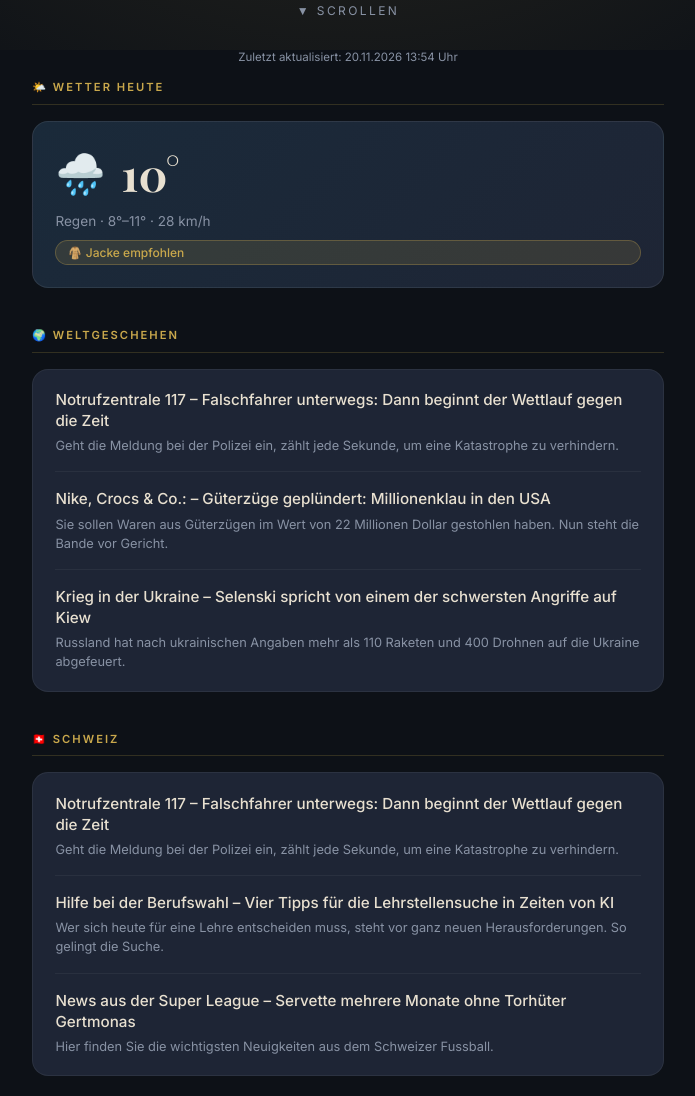
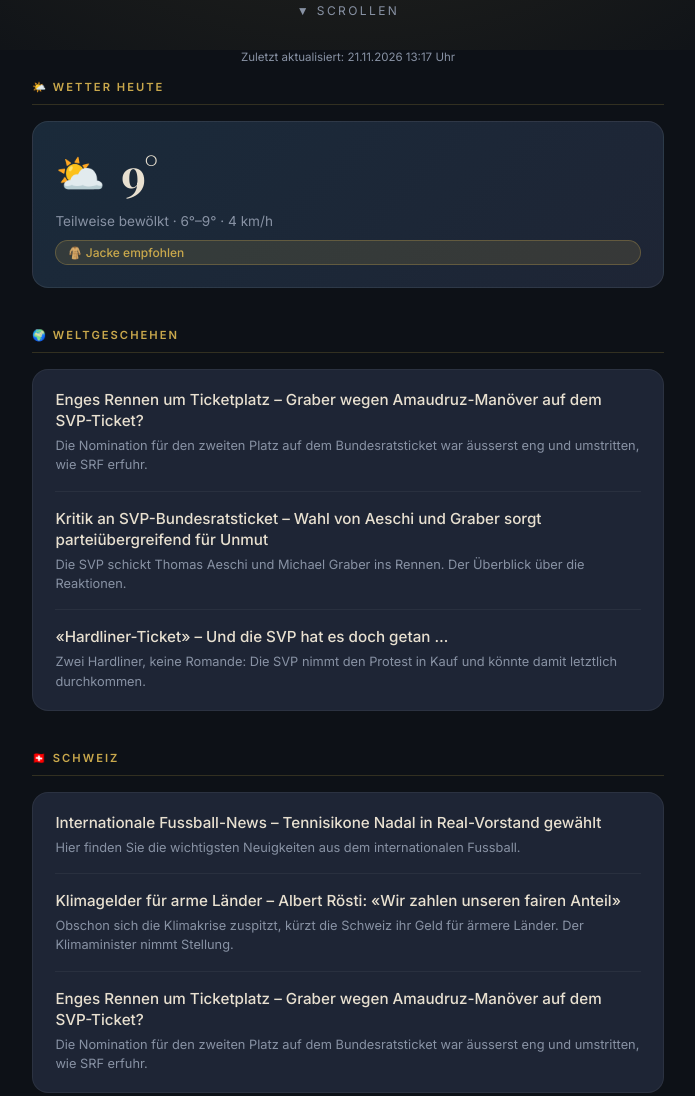
Before and after one commit to marcelbornhauser-sudo/noey-briefing, a plain HTML site: page index.html in a window 1280 px wide. Shown: the part 750-1846 px from the top of the page, without its empty margins (292-987 px from the left). Drawn offline with nearby package versions, Linux system fonts and the light colour scheme; a web font is replaced by a local one.

Commit message:
Daily briefing update 2026-11-21

```diff
--- a/index.html
+++ b/index.html
@@ -65,22 +65,22 @@ body { background: var(--night); color: var(--text); font-family: 'Inter', sans-
 </svg>
 </div>
 <h1 class="greeting">Guten Morgen<em>von Noey</em></h1>
-<div class="date-pill">Freitag, 20. November 2026</div>
+<div class="date-pill">Samstag, 21. November 2026</div>
 <div class="scroll-hint">▼ SCROLLEN</div>
 </div>
 
 <div class="content">
-<p class="updated-time">Zuletzt aktualisiert: 20.11.2026 13:54 Uhr</p>
+<p class="updated-time">Zuletzt aktualisiert: 21.11.2026 13:17 Uhr</p>
 
 <div class="section">
 <div class="section-header">🌤️ Wetter heute</div>
 <div class="weather-card">
 <div class="weather-main">
-<span class="weather-icon">🌧️</span>
-<span class="weather-temp">10°</span>
+<span class="weather-icon">⛅</span>
+<span class="weather-temp">9°</span>
 </div>
 <div class="weather-details">
-<span>Regen · 8°–11° · 28 km/h</span>
+<span>Teilweise bewölkt · 6°–9° · 4 km/h</span>
 <span class="badge badge-warning">🧥 Jacke empfohlen</span>
 </div>
 </div>
@@ -89,28 +89,28 @@ body { background: var(--night); color: var(--text); font-family: 'Inter', sans-
 <div class="section">
 <div class="section-header">🌍 Weltgeschehen</div>
 <div class="card"><div class="news-item">
-<h3 class="news-title"><a href="https://www.srf.ch/radio-srf-1/notrufzentrale-117-falschfahrer-unterwegs-dann-beginnt-der-wettlauf-gegen-die-zeit" target="_blank" style="color:inherit;text-decoration:none;">Notrufzentrale 117 – Falschfahrer unterwegs: Dann beginnt der Wettlauf gegen die Zeit</a></h3>
-<p class="news-meta">Geht die Meldung bei der Polizei ein, zählt jede Sekunde, um eine Katastrophe zu verhindern.</p>
+<h3 class="news-title"><a href="https://www.srf.ch/news/schweiz/enges-rennen-um-ticketplatz-graber-wegen-amaudruz-manoever-auf-dem-svp-ticket" target="_blank" style="color:inherit;text-decoration:none;">Enges Rennen um Ticketplatz – Graber wegen Amaudruz-Manöver auf dem SVP-Ticket?</a></h3>
+<p class="news-meta">Die Nomination für den zweiten Platz auf dem Bundesratsticket war äusserst eng und umstritten, wie SRF erfuhr.</p>
 </div><div class="news-item">
-<h3 class="news-title"><a href="https://www.srf.ch/news/international/nike-crocs-co-gueterzuege-gepluendert-millionenklau-in-den-usa" target="_blank" style="color:inherit;text-decoration:none;">Nike, Crocs &amp; Co.: – Güterzüge geplündert: Millionenklau in den USA</a></h3>
-<p class="news-meta">Sie sollen Waren aus Güterzügen im Wert von 22 Millionen Dollar gestohlen haben. Nun steht die Bande vor Gericht.</p>
+<h3 class="news-title"><a href="https://www.srf.ch/news/schweiz/kritik-an-svp-bundesratsticket-wahl-von-aeschi-und-graber-sorgt-parteiuebergreifend-fuer-unmut" target="_blank" style="color:inherit;text-decoration:none;">Kritik an SVP-Bundesratsticket – Wahl von Aeschi und Graber sorgt parteiübergreifend für Unmut</a></h3>
+<p class="news-meta">Die SVP schickt Thomas Aeschi und Michael Graber ins Rennen. Der Überblick über die Reaktionen.</p>
 </div><div class="news-item">
-<h3 class="news-title"><a href="https://www.srf.ch/news/international/ukraine/krieg-in-der-ukraine-selenski-spricht-von-einem-der-schwersten-angriffe-auf-kiew" target="_blank" style="color:inherit;text-decoration:none;">Krieg in der Ukraine – Selenski spricht von einem der schwersten Angriffe auf Kiew</a></h3>
-<p class="news-meta">Russland hat nach ukrainischen Angaben mehr als 110 Raketen und 400 Drohnen auf die Ukraine abgefeuert.</p>
+<h3 class="news-title"><a href="https://www.srf.ch/news/schweiz/hardliner-ticket-und-die-svp-hat-es-doch-getan" target="_blank" style="color:inherit;text-decoration:none;">«Hardliner-Ticket» – Und die SVP hat es doch getan …</a></h3>
+<p class="news-meta">Zwei Hardliner, keine Romande: Die SVP nimmt den Protest in Kauf und könnte damit letztlich durchkommen.</p>
 </div></div>
 </div>
 
 <div class="section">
 <div class="section-header">🇨🇭 Schweiz</div>
 <div class="card"><div class="news-item">
-<h3 class="news-title"><a href="https://www.srf.ch/radio-srf-1/notrufzentrale-117-falschfahrer-unterwegs-dann-beginnt-der-wettlauf-gegen-die-zeit" target="_blank" style="color:inherit;text-decoration:none;">Notrufzentrale 117 – Falschfahrer unterwegs: Dann beginnt der Wettlauf gegen die Zeit</a></h3>
-<p class="news-meta">Geht die Meldung bei der Polizei ein, zählt jede Sekunde, um eine Katastrophe zu verhindern.</p>
+<h3 class="news-title"><a href="https://www.srf.ch/sport/fussball/internationale-ligen/internationale-fussball-news-tennisikone-nadal-in-real-vorstand-gewaehlt" target="_blank" style="color:inherit;text-decoration:none;">Internationale Fussball-News – Tennisikone Nadal in Real-Vorstand gewählt</a></h3>
+<p class="news-meta">Hier finden Sie die wichtigsten Neuigkeiten aus dem internationalen Fussball.</p>
 </div><div class="news-item">
-<h3 class="news-title"><a href="https://www.srf.ch/news/wirtschaft/hilfe-bei-der-berufswahl-vier-tipps-fuer-die-lehrstellensuche-in-zeiten-von-ki" target="_blank" style="color:inherit;text-decoration:none;">Hilfe bei der Berufswahl – Vier Tipps für die Lehrstellensuche in Zeiten von KI</a></h3>
-<p class="news-meta">Wer sich heute für eine Lehre entscheiden muss, steht vor ganz neuen Herausforderungen. So gelingt die Suche.</p>
+<h3 class="news-title"><a href="https://www.srf.ch/news/international/klimagelder-fuer-arme-laender-albert-roesti-wir-zahlen-unseren-fairen-anteil" target="_blank" style="color:inherit;text-decoration:none;">Klimagelder für arme Länder – Albert Rösti: «Wir zahlen unseren fairen Anteil»</a></h3>
+<p class="news-meta">Obschon sich die Klimakrise zuspitzt, kürzt die Schweiz ihr Geld für ärmere Länder. Der Klimaminister nimmt Stellung.</p>
 </div><div class="news-item">
-<h3 class="news-title"><a href="https://www.srf.ch/sport/fussball/super-league/news-aus-der-super-league-servette-mehrere-monate-ohne-torhueter-gertmonas" target="_blank" style="color:inherit;text-decoration:none;">News aus der Super League – Servette mehrere Monate ohne Torhüter Gertmonas</a></h3>
-<p class="news-meta">Hier finden Sie die wichtigsten Neuigkeiten aus dem Schweizer Fussball.</p>
+<h3 class="news-title"><a href="https://www.srf.ch/news/schweiz/enges-rennen-um-ticketplatz-graber-wegen-amaudruz-manoever-auf-dem-svp-ticket" target="_blank" style="color:inherit;text-decoration:none;">Enges Rennen um Ticketplatz – Graber wegen Amaudruz-Manöver auf dem SVP-Ticket?</a></h3>
+<p class="news-meta">Die Nomination für den zweiten Platz auf dem Bundesratsticket war äusserst eng und umstritten, wie SRF erfuhr.</p>
 </div></div>
 </div>
 
```
